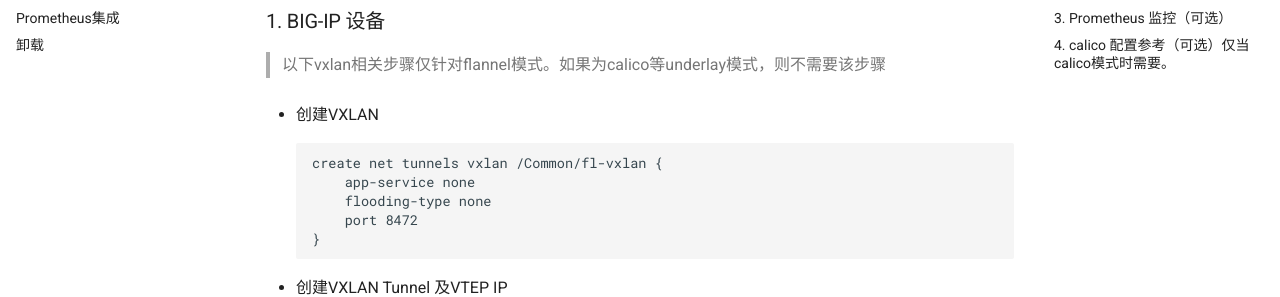
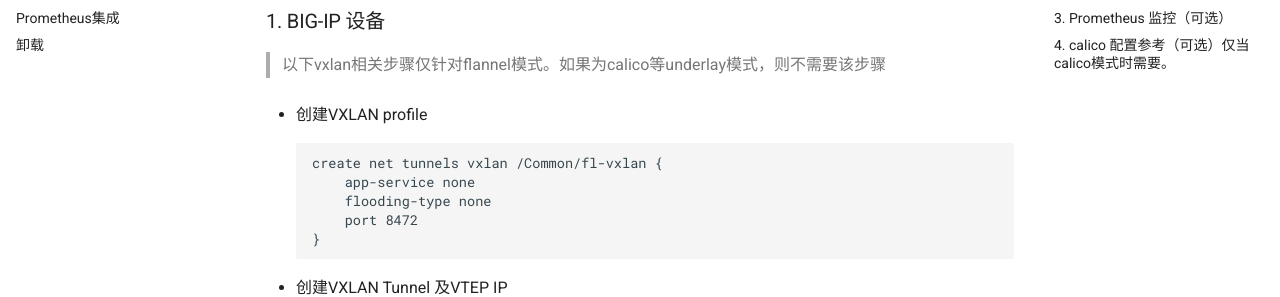
Before and after one commit to f5se/cis-c-docs, an MkDocs documentation site: the page built from docs/quick-start/index.md, in a window 1280 px wide and 900 px high. Shown: the part 268-565 px from the top of the window. Built offline with MkDocs 1.6.1 and Material for MkDocs 9.7.7, drawn with Linux system fonts in a browser that asks for light colours; comment, search, counter and statistics services are not loaded.

Commit message:
create vxlan profile

````diff
--- a/docs/quick-start/index.md
+++ b/docs/quick-start/index.md
@@ -4,7 +4,7 @@
 
 > 以下vxlan相关步骤仅针对flannel模式。如果为calico等underlay模式，则不需要该步骤
 
-  - 创建VXLAN
+  - 创建VXLAN profile
 
     ```
     create net tunnels vxlan /Common/fl-vxlan {
````
